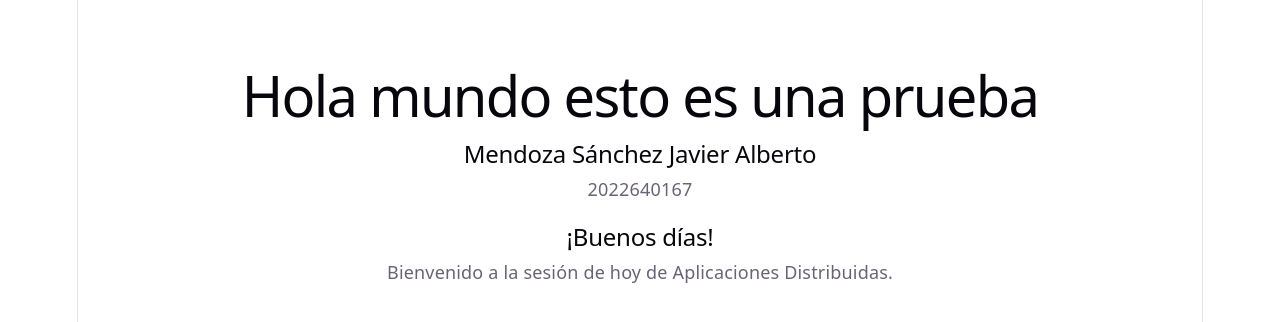
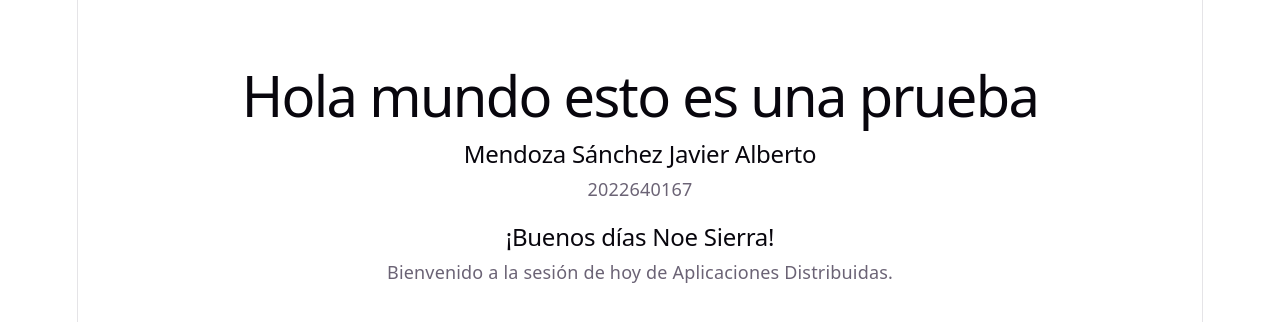
Before and after one commit to JavierAlberto-git/Aplicaciones-Distribuidas, a React (Vite) app in the folder ReactApps/mi-primer-app/: page / in a window 1280 px wide. Shown: the top 322 px of the page. Built offline with nearby package versions, Linux system fonts and the light colour scheme.

Commit message:
Saludo personalizado

```diff
--- a/ReactApps/mi-primer-app/src/App.jsx
+++ b/ReactApps/mi-primer-app/src/App.jsx
@@ -6,7 +6,7 @@ function App() {
       <h1>Hola mundo esto es una prueba</h1>
       <h2>Mendoza Sánchez Javier Alberto</h2>
       <p>2022640167</p>
-      <Saludo/>
+      <Saludo nombre='Noe Sierra'/>
     </div>
   )
 }
--- a/ReactApps/mi-primer-app/src/Saludo.jsx
+++ b/ReactApps/mi-primer-app/src/Saludo.jsx
@@ -1,8 +1,8 @@
 // src/Saludo.jsx
-function Saludo() {
+function Saludo(props) {
   return (
     <div style={{ padding: '20px', borderRadius: '8px' }}>
-      <h2>¡Buenos días!</h2>
+      <h2>¡Buenos días {props.nombre}!</h2>
       <p>Bienvenido a la sesión de hoy de Aplicaciones Distribuidas.</p>
     </div>
   );
```
